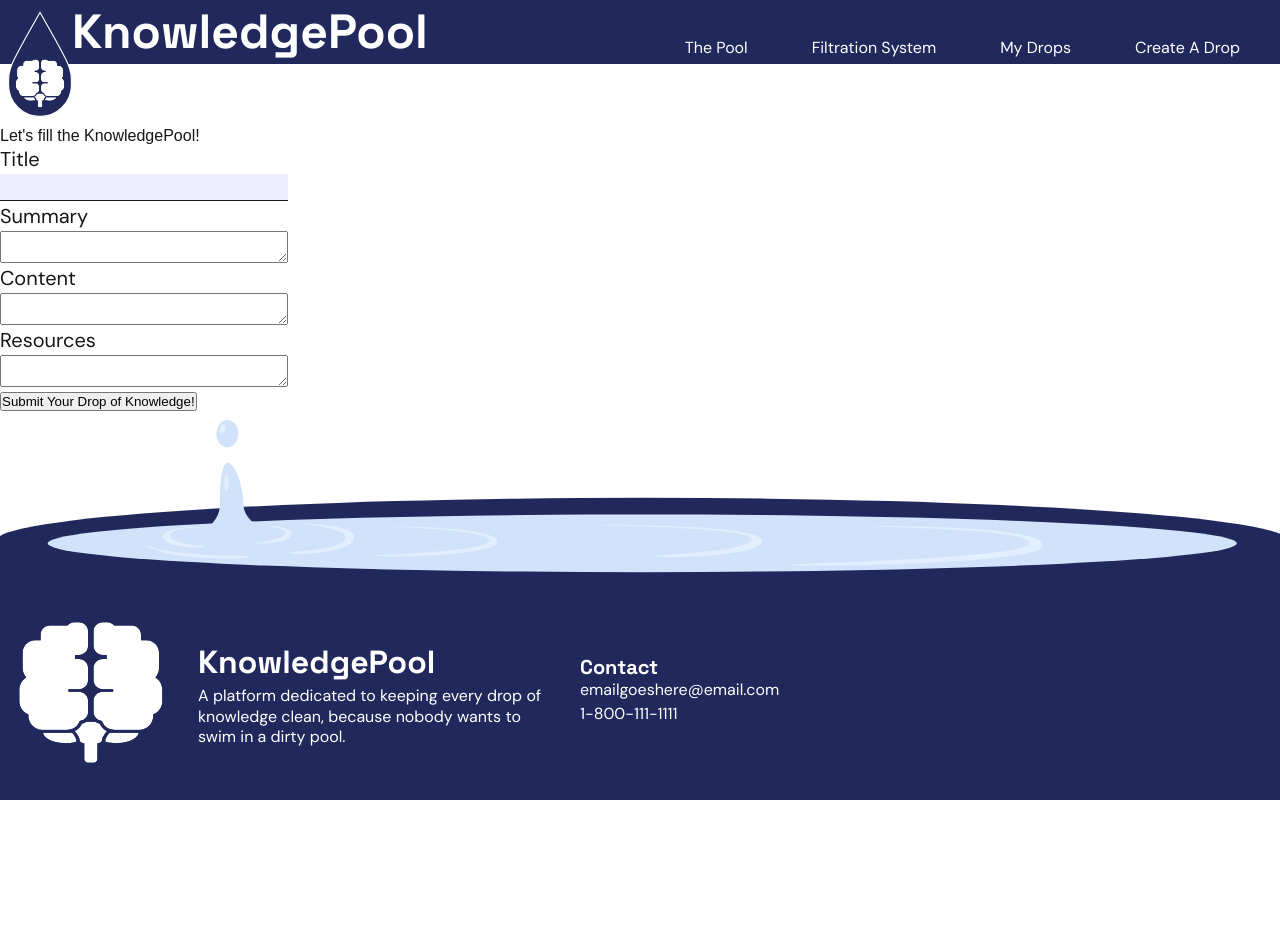
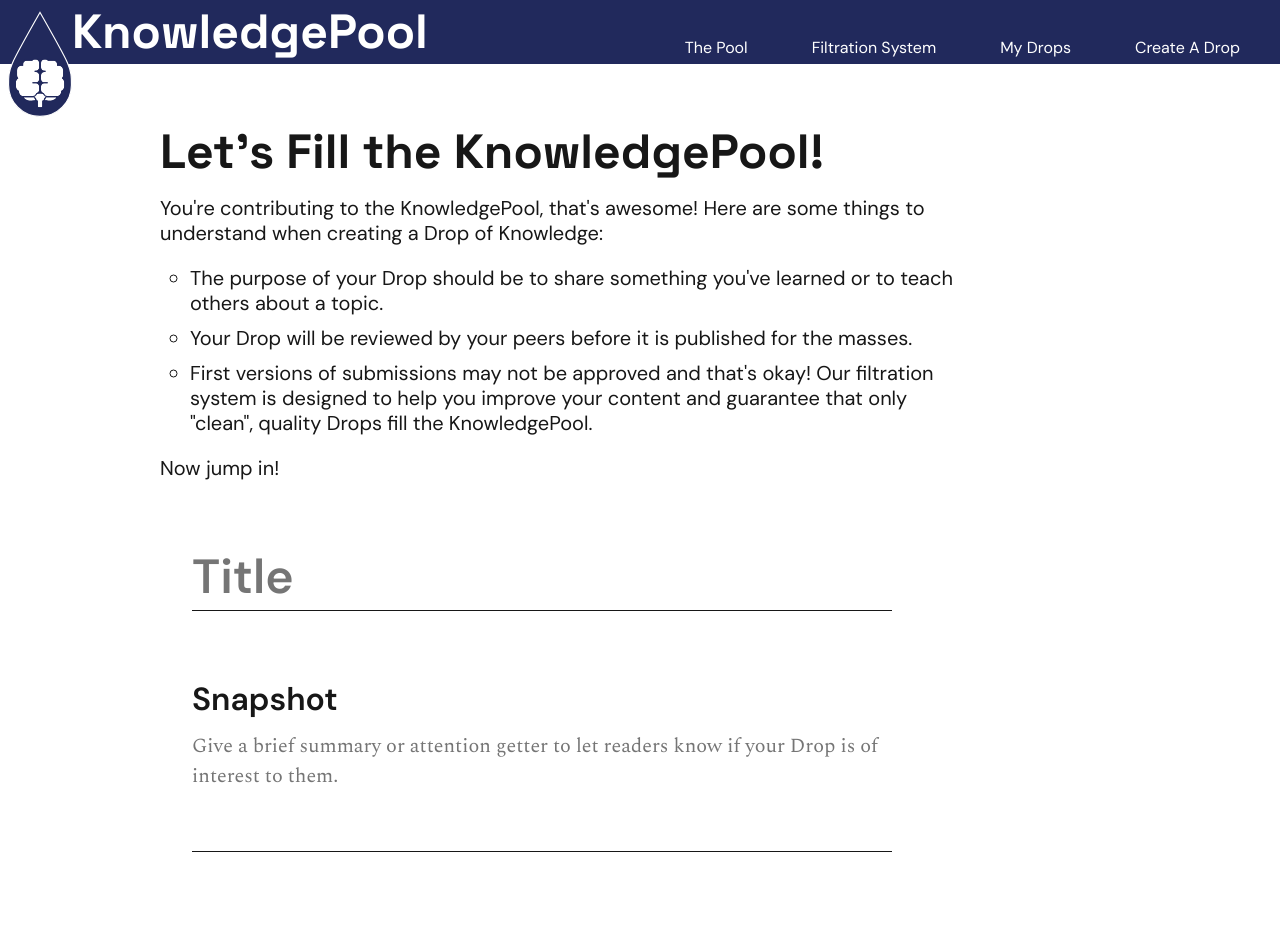
Before and after one commit to louis-driver/knowledgepool, a Next.js app: page /post/submit in a window 1280 px wide. Shown: the top 926 px of the page. Before the commit the page ends 800 px from the top, so only its background shows below. Built offline with nearby package versions, Linux system fonts and the light colour scheme; no server answers.

Commit message:
Add guidance for creating a post and autosizing textares

```diff
--- a/src/app/post/submit/page.tsx
+++ b/src/app/post/submit/page.tsx
@@ -1,5 +1,7 @@
 import { submitPost } from "@/app/actions/post";
+import AutoSizeTextArea from "@/components/AutoSizeTextArea";
 import { PostFormSubmission } from "@/types/post";
+import "./styles.css"
 
 async function handleSubmit(formData: FormData) {
     "use server"
@@ -18,33 +20,40 @@ async function handleSubmit(formData: FormData) {
 }
 
 export default function Page() {
-    'use client'
+    "use client"
+
     return (
-        <>
-            <h1>Let's fill the KnowledgePool!</h1>
-            <form action={handleSubmit}>
+        <main>
+            <h1 className="page-title">Let's Fill the KnowledgePool!</h1>
+            <p className="page-paragraph">You're contributing to the KnowledgePool, that's awesome! Here are some things to understand when creating a Drop of Knowledge:</p>
+            <ul className="page-ul">
+                <li className="page-li">The purpose of your Drop should be to share something you've learned or to teach others about a topic.</li>
+                <li className="page-li">Your Drop will be reviewed by your peers before it is published for the masses.</li>
+                <li className="page-li">First versions of submissions may not be approved and that's okay! Our filtration system is designed to help you improve your content and guarantee that only "clean", quality Drops fill the KnowledgePool.</li>
+            </ul>
+            <p className="page-paragraph">Now jump in!</p>
+            <form action={handleSubmit} className="form-drop-submission">
                 <div className="input-field">
-                    <label htmlFor="title">Title</label>
-                    <input type="text" id="title" name="title" required />
+                    <AutoSizeTextArea id="title" name="title" className="textarea-autosize-title" placeholder="Title" />
                 </div>
 
                 <div className="input-field">
-                    <label htmlFor="summary">Summary</label>
-                    <textarea id="summary" name="summary" required />
+                    <label htmlFor="summary">Snapshot</label>
+                    <AutoSizeTextArea id="summary" name="summary" placeholder="Give a brief summary or attention getter to let readers know if your Drop is of interest to them." />
                 </div>
 
                 <div className="input-field">
                     <label htmlFor="content">Content</label>
-                    <textarea id="content" name="content" required />
+                    <AutoSizeTextArea id="content" name="content" placeholder="This is where the water flows! Write about what you want to inform others about and how you came to the conclusions you did." />
                 </div>
 
                 <div className="input-field">
                     <label htmlFor="resources">Resources</label>
-                    <textarea id="resources" name="resources" required />
+                    <AutoSizeTextArea id="resources" name="resources" placeholder="Share any resources that you got your information from or that would be useful to readers who would like to engage more with the topic." />
                 </div>
 
-                <button type="submit">Submit Your Drop of Knowledge!</button>
+                <button type="submit" className="submit-button">Fill the Pool!</button>
             </form>
-        </>
+        </main>
     );
 }
```
